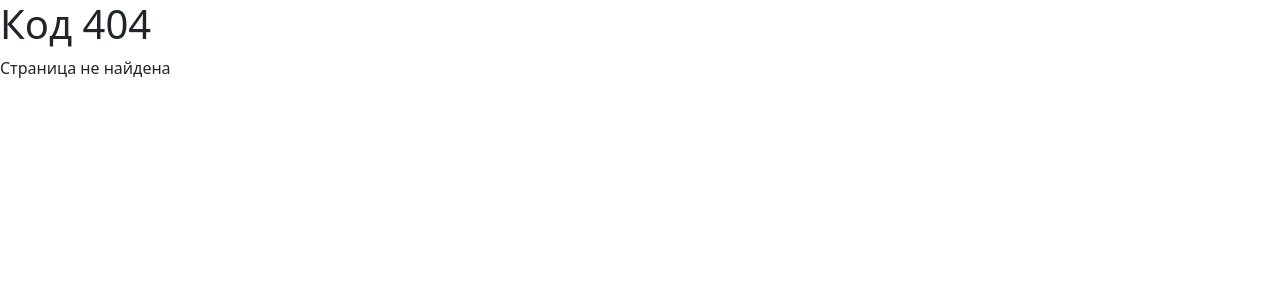
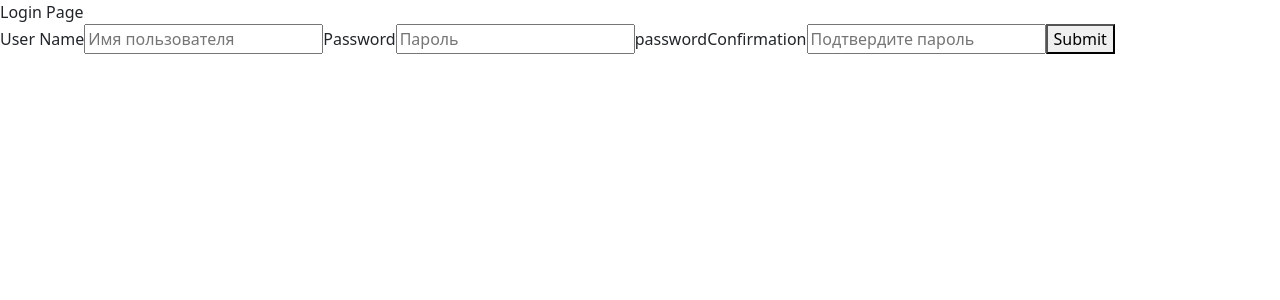
Before and after one commit to 1romang1/frontend-project-12, a React app in the folder frontend/: page /signup in a window 1280 px wide. Before the commit this address had no page. Shown: the top 300 px of the page. Built offline with nearby package versions, Linux system fonts and the light colour scheme; the HTML template or start-up script is replaced by a standard one.

Commit message:
added registration fix #81

```diff
--- a/frontend/src/App.jsx
+++ b/frontend/src/App.jsx
@@ -2,6 +2,7 @@ import { BrowserRouter, Routes, Route } from "react-router-dom";
 import MainPage from "./Components/Pages/MainPage";
 import LoginPage from "./Components/Pages/LoginPage";
 import NotFoundPage from "./Components/Pages/NotFoundPage";
+import RegistrationPage from "./Components/Pages/RegistrationPage";
 import ProtectedRoute from "./Components/ProtectedRoute";
 
 const App = () => {
@@ -10,6 +11,7 @@ const App = () => {
       <Routes>
         <Route path="/" element={<ProtectedRoute><MainPage /></ProtectedRoute>} />
         <Route path="/login" element={<LoginPage />} />
+        <Route path="/signup" element={<RegistrationPage />} />
         <Route path="*" element={<NotFoundPage />} />
       </Routes>
     </BrowserRouter>
--- a/frontend/src/Components/LoginForm.jsx
+++ b/frontend/src/Components/LoginForm.jsx
@@ -1,4 +1,5 @@
 import { Formik, Form, useField } from "formik";
+import { Link } from "react-router-dom";
 import { useDispatch } from "react-redux";
 import { useNavigate } from "react-router-dom";
 import * as Yup from "yup";
@@ -63,6 +64,9 @@ const LoginForm = () => {
           />
           {isError && <div>Неверный логин или пароль</div>}
           <button type="submit">Submit</button>
+          <div>
+            Нет аккаунта? <Link to="/signup">Регистрация</Link>
+          </div>
         </Form>
       </Formik>
     </>
--- a/frontend/src/Components/Pages/RegistrationPage.jsx
+++ b/frontend/src/Components/Pages/RegistrationPage.jsx
@@ -9,4 +9,4 @@ const RegistrationPage = () => {
   );
 };
 
-export default LoginPage;
+export default RegistrationPage;
--- a/frontend/src/Components/RegistrationForm.jsx
+++ b/frontend/src/Components/RegistrationForm.jsx
@@ -21,7 +21,7 @@ const MyTextInput = ({ label, ...props }) => {
 const RegistrationForm = () => {
     const dispatch = useDispatch();
     const navigate = useNavigate();
-  const [signup] = useSignupMutation();
+    const [signup, { isError }] = useSignupMutation();
     return (
         <>
             <Formik
@@ -43,9 +43,13 @@ const RegistrationForm = () => {
                 })}
                 onSubmit={async (values) => {
                     try {
-            const response = await signup(values).unwrap();
+                        const { username, password } = values;
+                        const response = await signup({
+                            username,
+                            password,
+                        }).unwrap();
                         dispatch(setCredentials(response));
-            // navigate("/");
+                        navigate("/");
                     } catch (error) {
                         console.error("Login error", error);
                     }
@@ -56,14 +60,21 @@ const RegistrationForm = () => {
                         label="User Name"
                         name="username"
                         type="text"
-            placeholder="Ivan"
+                        placeholder="Имя пользователя"
                     />
 
                     <MyTextInput
                         label="Password"
                         name="password"
-            type="text"
-            placeholder="**********"
+                        type="password"
+                        placeholder="Пароль"
+                    />
+
+                    <MyTextInput
+                        label="passwordConfirmation"
+                        name="passwordConfirmation"
+                        type="password"
+                        placeholder="Подтвердите пароль"
                     />
                     {isError && <div>Неверный логин или пароль</div>}
                     <button type="submit">Submit</button>
--- a/frontend/src/store/store.js
+++ b/frontend/src/store/store.js
@@ -1,24 +1,26 @@
 import { configureStore } from "@reduxjs/toolkit";
+import { signupApi } from "../api/signupApi";
 import { authApi } from "../api/authApi";
 import { authReducer } from "./slices/authSlice";
 import { channelsApi } from "../api/channelsApi";
 import { channelsReducer } from "./slices/channelsSlice";
 import { messagesApi } from "../api/messagesApi";
 import { socketMiddleware } from "../services/socketMiddleware";
-// import { messagesReducer } from "./slices/messagesSlice";
 
 export const store = configureStore({
   reducer: {
     auth: authReducer,
     channels: channelsReducer,
-    // messages: messagesReducer,
+
     [authApi.reducerPath]: authApi.reducer,
+    [signupApi.reducerPath]: signupApi.reducer,
     [channelsApi.reducerPath]: channelsApi.reducer,
     [messagesApi.reducerPath]: messagesApi.reducer,
   },
   middleware: (getDefaultMiddleware) =>
     getDefaultMiddleware().concat(
       authApi.middleware,
+      signupApi.middleware,
       channelsApi.middleware,
       messagesApi.middleware,
       socketMiddleware,
```
Lines whose indentation alone changed are shown as unchanged.
